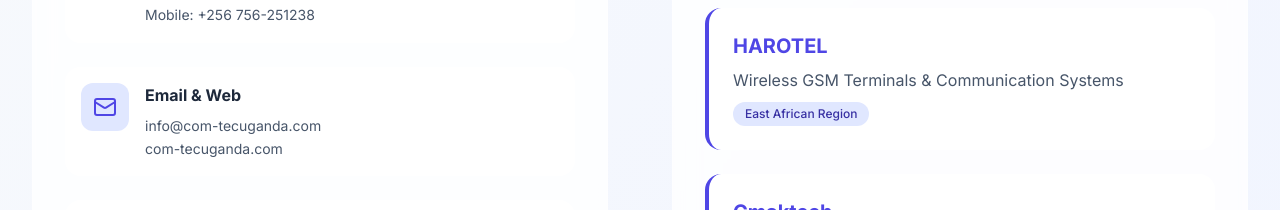
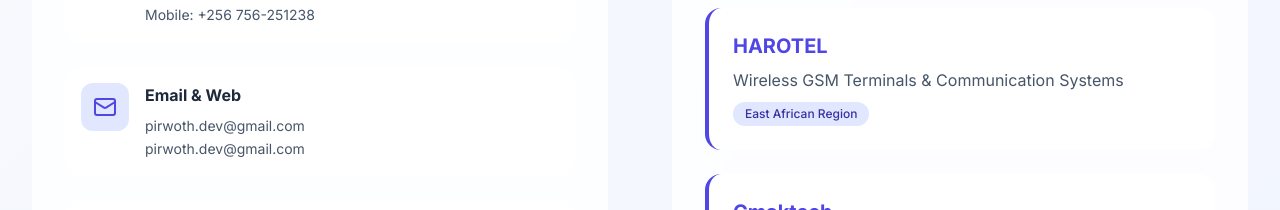
Before and after one commit to pirwoth/Com-Tec, a React (Vite) app: page / in a window 1280 px wide. Shown: the part 6494-6704 px from the top of the page. Built offline with nearby package versions, Linux system fonts and the light colour scheme; the HTML template or start-up script is replaced by a standard one.

Commit message:
Your message

```diff
--- a/src/components/Contact.jsx
+++ b/src/components/Contact.jsx
@@ -23,7 +23,7 @@ const Contact = () => {
     {
       icon: <Mail className="w-6 h-6" />,
       title: 'Email & Web',
-      details: ['info@com-tecuganda.com', 'com-tecuganda.com']
+      details: ['pirwoth.dev@gmail.com', 'pirwoth.dev@gmail.com']
     },
     {
       icon: <Clock className="w-6 h-6" />,
```
